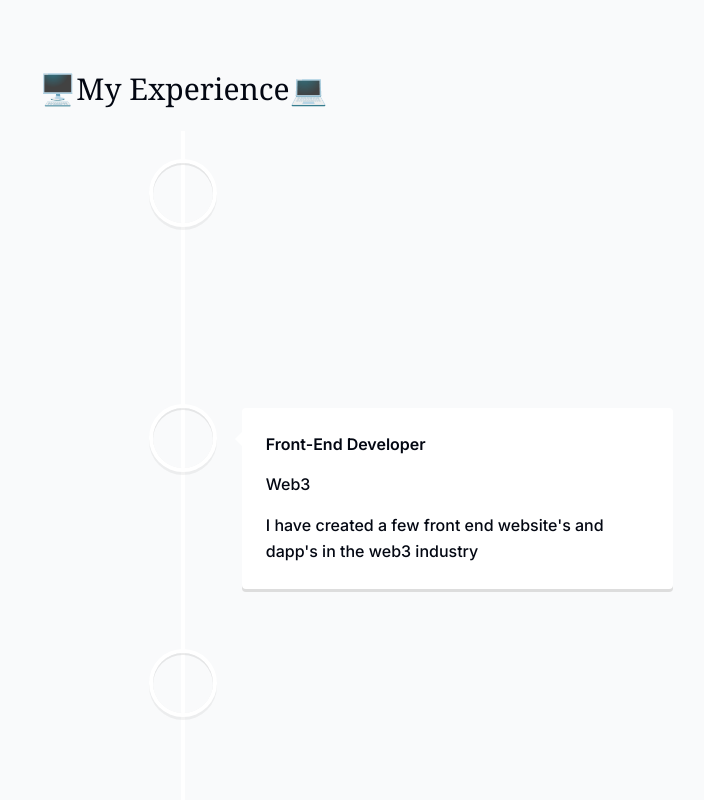
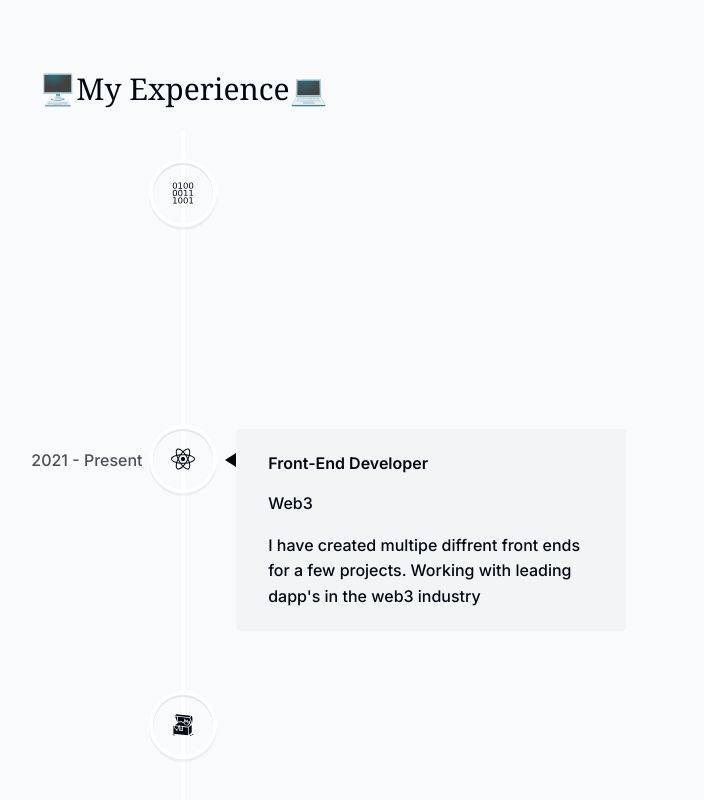
Before and after one commit to addicted2crypto/new_portfolio, a Next.js app: page / in a window 1280 px wide. Shown: the part 3149-3949 px from the top of the page, without its empty margins (457-1161 px from the left). Built offline with nearby package versions, Linux system fonts and the light colour scheme.

Commit message:
image imports from react-icons

```diff
--- a/src/app/components/experience.tsx
+++ b/src/app/components/experience.tsx
@@ -8,6 +8,8 @@ import {
   } from "react-vertical-timeline-component";
   import "react-vertical-timeline-component/style.min.css";
 import { experienceData } from '../lib/data';
+import { isMapIterator } from 'util/types';
+import { IconBase } from 'react-icons';
 
 export default function Experience() {
   return (
@@ -17,7 +19,21 @@ export default function Experience() {
         <VerticalTimeline>
             {experienceData.map((role, index) => (
                     <React.Fragment key={index}>
-                    <VerticalTimelineElement visible={true}>
+                    <VerticalTimelineElement
+                        visible={true}
+                        contentStyle={{
+                            background: '#f3f4f6',
+                            boxShadow: 'unset',
+                            border: '1px solid #06060a/.1',
+                            textAlign: 'left',
+                            padding: '1.369rem 2rem',
+                        }}
+                        contentArrowStyle={{
+                            borderRight: "0.6875rem solid #06060a"
+                        }}
+                        date={role.date}
+                        icon={role.icon}
+                    >
                         <h3 className='font-semibold capitalize'>{role.title}</h3>
                         <p>{role.location}</p>
                         <p>{role.description}</p>
--- a/src/app/lib/data.ts
+++ b/src/app/lib/data.ts
@@ -1,10 +1,10 @@
 
 import React from "react";
-import { CgWorkAlt } from "react-icons/cg";
 import { FaReact } from "react-icons/fa";
-import { LuGraduationCap } from "react-icons/lu";
+import { GiComputing } from "react-icons/gi";
+import { GiOpenTreasureChest } from "react-icons/gi";
 
-import  easImg  from "/public/eas.png";
+import easImg from "/public/eas.png";
 import coincreteImg from '/public/coincrete.png';
 import cftmarketImg from '/public/cftmarket.png';
 
@@ -42,15 +42,15 @@ export const experienceData = [
     location: "Seattle",
     description:
       "I am the lead developer for experience as a service. The begining of something huge.",
-    icon: React.createElement(LuGraduationCap),
+    icon: React.createElement(GiComputing),
     date: "2020 - Present",
   },
   {
     title: "Front-End Developer",
     location: "Web3",
     description:
-      "I have created a few front end website's and dapp's in the web3 industry",
-    icon: React.createElement(CgWorkAlt),
+      "I have created multipe diffrent front ends for a few projects. Working with leading dapp's in the web3 industry",
+    icon: React.createElement(FaReact),
     date: "2021 - Present",
 
   },
@@ -58,8 +58,8 @@ export const experienceData = [
     title: "Full-Stack Developer",
     location: "Web3",
     description:
-      "I'm now a full-stack developer working as a freelancer. My stack includes React, Next.js, TypeScript, Tailwind, Prisma and MongoDB. I'm open to full-time opportunities.",
-    icon: React.createElement(FaReact),
+      "I'm now a full-stack developer working as a freelancer. Security focused!🔐 Refrences needed to work together in web3.",
+    icon: React.createElement(GiOpenTreasureChest),
     date: "2020 - present",
   },
 ] as const;
@@ -69,25 +69,25 @@ export const projectsData = [
     title: "EAS",
     description:
       "I was brought on as the lead dev from word of mouth to experience as a service.",
-    tags: ["React", "Next.js", "MongoDB", "Tailwind", "Prisma","Rust"],
+    tags: ["React", "Next.js", "MongoDB", "Tailwind", "Prisma", "Rust"],
 
 
-    imageUrl:easImg,
+    imageUrl: easImg,
 
 
   },
   {
     title: "CoinCrete",
     description:
-      " I am the front-end developer. It has all the needed features of a web3 dapp with security at the forefront.",
-    tags: ["React", "TypeScript", "Next.js", "Tailwind", "Solidity","JavaScript","SQL","MongoDB","Postgres"],
+      " I am the front-end developer. We are creating from scratch all the needed features of a web3 dapp with security at the forefront.",
+    tags: ["React", "TypeScript", "Next.js", "Tailwind", "Solidity", "JavaScript", "SQL", "MongoDB", "Postgres"],
     imageUrl: coincreteImg,
   },
   {
     title: "CFT",
     description:
       "A new idea for amazing market pools and a interactive place that can be trusted.",
-    tags: ["React", "Next.js", "Solidity", "Rust", "Framer","SQL"],
+    tags: ["React", "Next.js", "Solidity", "Rust", "Framer", "SQL"],
     imageUrl: cftmarketImg,
   },
 ] as const;
```
